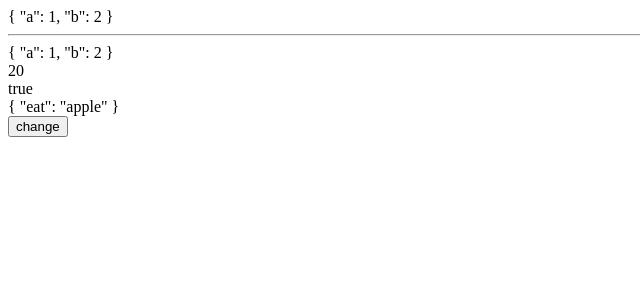
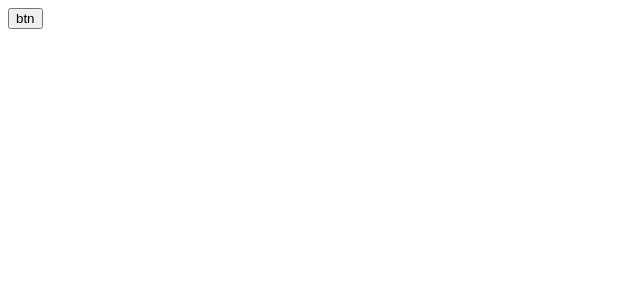
Before and after one commit to frontendway/vue-code-analysis, a Vue app: page /#/ in a window 1280 px wide. Shown: the top 300 px of the page, without its empty margins (0-640 px from the left). Built offline with nearby package versions, Linux system fonts and the light colour scheme.

Commit message:
分析事件

```diff
--- /dev/null
+++ b/src/learn/event/Child.vue
@@ -0,0 +1,16 @@
+<template>
+  <div>
+    <button @click="clickHandle">btn</button>
+  </div>
+</template>
+
+<script>
+export default {
+  methods: {
+    clickHandle () {
+      console.log('child click')
+      this.$emit('select')
+    }
+  }
+}
+</script>
--- /dev/null
+++ b/src/learn/event/Index.vue
@@ -0,0 +1,23 @@
+<template>
+  <div>
+    <child @select="selectHandle" @click.native="clickHandle" />
+  </div>
+</template>
+
+<script>
+import Child from './Child.vue'
+
+export default {
+  components: {
+    Child
+  },
+  methods: {
+    clickHandle () {
+      console.log('parent click')
+    },
+    selectHandle () {
+      console.log('parent select')
+    }
+  }
+}
+</script>
--- a/src/main.js
+++ b/src/main.js
@@ -10,6 +10,7 @@ import Update1 from './learn/update1/index.vue'
 import Update2 from './learn/Update2.vue'
 import Update3 from './learn/update3/index.vue'
 import Props from './learn/props/index.vue'
+import Event from './learn/event/Index.vue'
 
 import router from './router'
 import RouterComp from './router-learn/router-comp.vue'
@@ -156,10 +157,16 @@ new Vue({
 }) */
 
 // props 的规范化初始化
+/* new Vue({
+  el: '#app',
+  router,
+  render: c => c(Props)
+}) */
+
 new Vue({
   el: '#app',
   router,
-  render: c => c(Props)
+  render: c => c(Event)
 })
 
 /*
```
